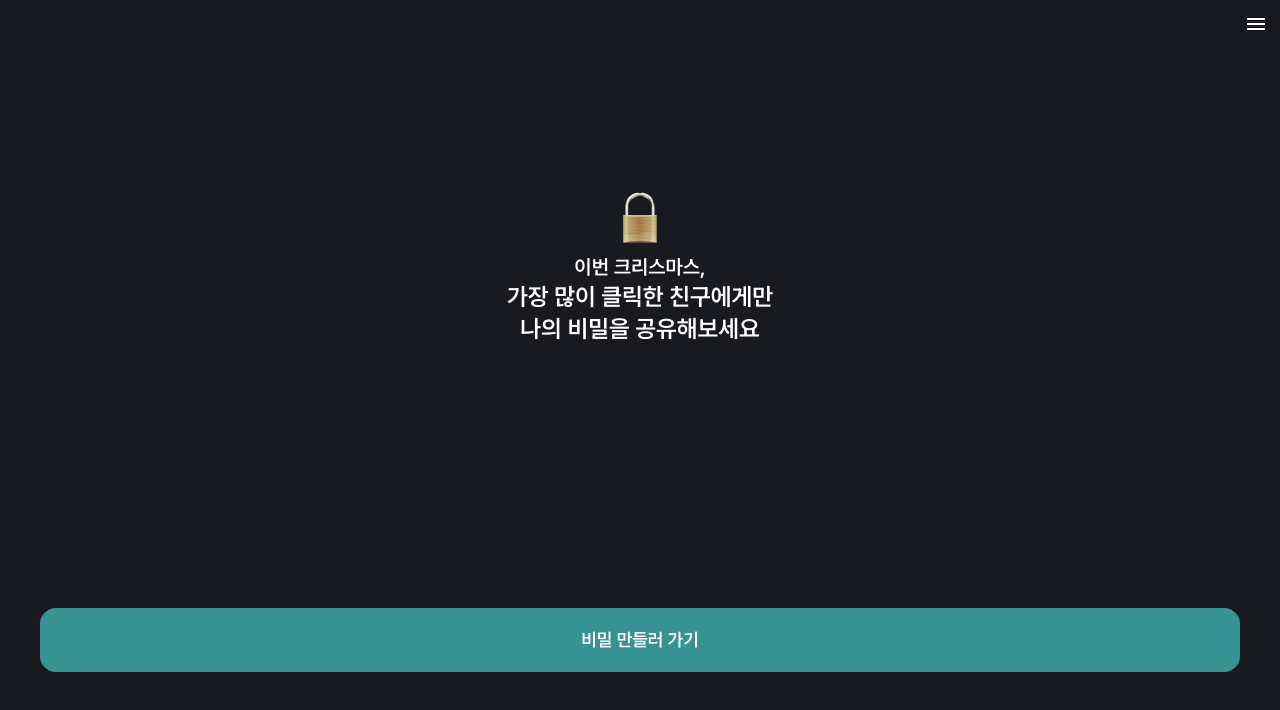
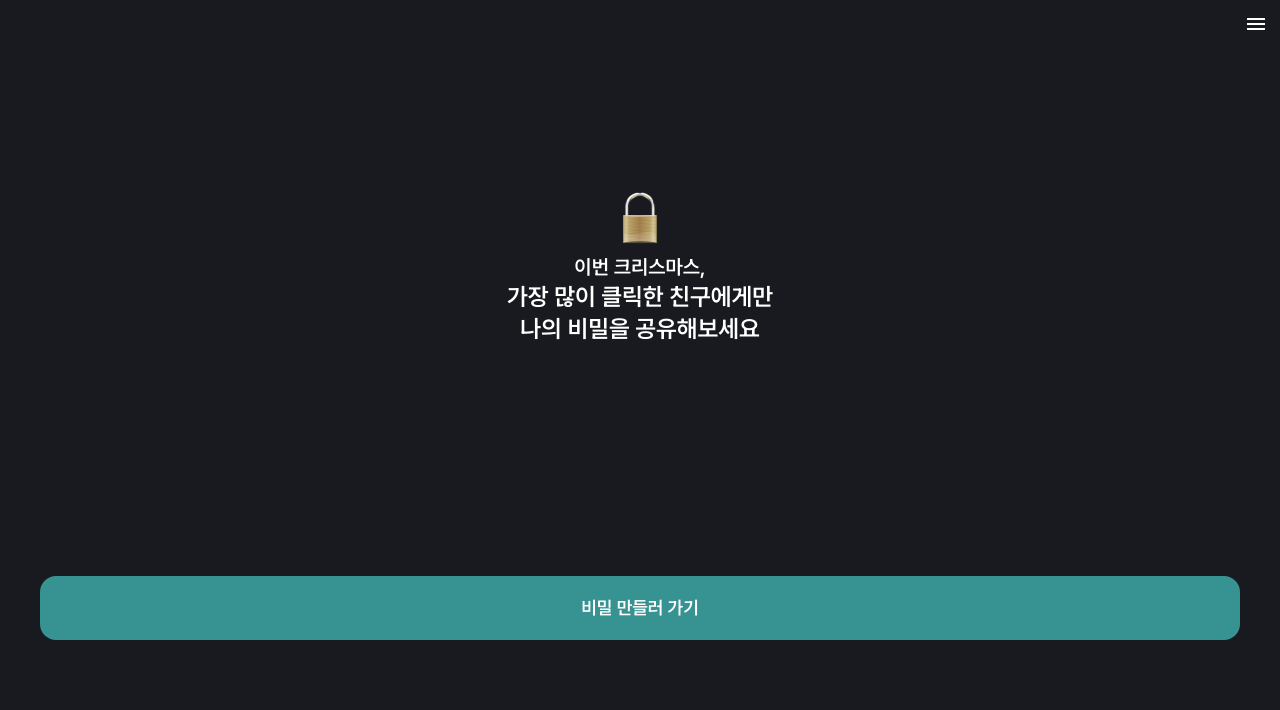
Before and after one commit to awesomemin/click-my-secret, a Next.js app: page / in a window 1280 px wide. Shown: the top 710 px of the page. Built offline with nearby package versions, Linux system fonts and the light colour scheme; no server answers.

Commit message:
홈화면 광고 레이아웃 변경

```diff
--- a/src/app/page.tsx
+++ b/src/app/page.tsx
@@ -19,7 +19,7 @@ export default function Home() {
         <div className="flex-grow"></div>
         <Link
           href="/secret/make"
-          className="w-full h-16 bg-primary rounded-2xl text-lg font-semibold flex items-center justify-center mb-32"
+          className="w-full h-16 bg-primary rounded-2xl text-lg font-semibold flex items-center justify-center mb-40"
         >
           비밀 만들러 가기
         </Link>
@@ -27,7 +27,9 @@ export default function Home() {
           비밀 구경하러 가기
         </Link> */}
       </div>
-      <KakaoAdfit />
+      <div className="fixed bottom-0">
+        <KakaoAdfit />
+      </div>
     </>
   );
 }
```
